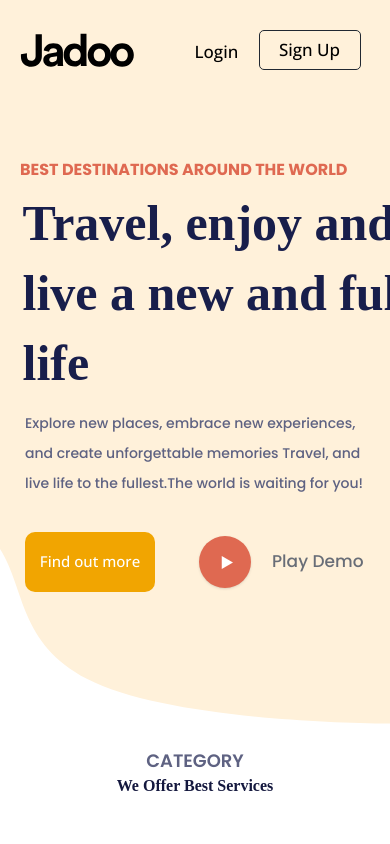
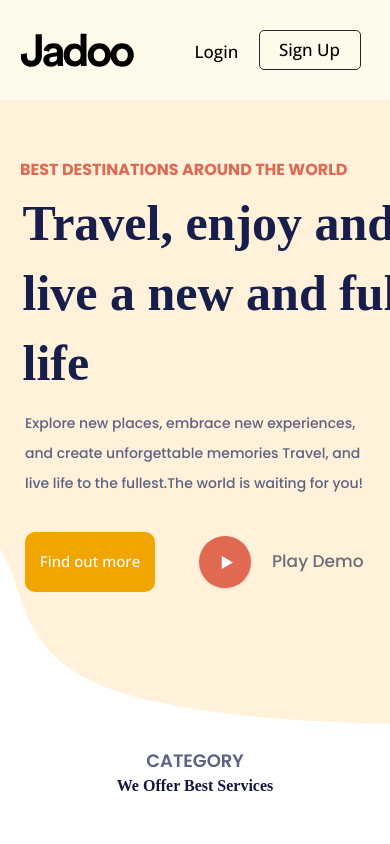
Before and after one commit to Bigbilly-github/landingPage, a React (Vite) app: page / in a window 390 px wide. Shown: the top 844 px of the page. Built offline with nearby package versions, Linux system fonts and the light colour scheme; a web font is replaced by a local one.

Commit message:
adding a background  color to the header

```diff
--- a/src/components/destinations.jsx
+++ b/src/components/destinations.jsx
@@ -30,7 +30,7 @@ function Destinations (){
 
     return(
         <>
-            <section className="w-[100vw] sm:h-auto h-[1550px] flex justify-center  lg:mt-[143px] sm:mt-[103px] -mt-[143px]    " >
+            <section className="w-[100vw] sm:h-auto h-[1550px] flex justify-center  lg:mt-[143px] sm:mt-[103px] mt-[103px]    " >
                 <div className="w-[1228px] h-[525px]   ">
                     <div className="flex items-center flex-col  mb-[60px]">
                         <p className="font-poppins lg:text-[20px] text-[18px]  font-semibold text-[#5E6282]">
--- a/src/components/header.jsx
+++ b/src/components/header.jsx
@@ -3,9 +3,12 @@ import logo from '../svg/header/Jadoo.svg'
 
 function Header () {
 
+
+
+
     return(
         <>
-        <header className="w-[100vw] h-[100px] flex justify-center items-center fixed top-0 z-20">
+        <header  className="w-[100vw] h-[100px] bg-amber-50 flex justify-center items-center fixed top-0 z-20">
             <div className='flex w-[90vw]  lg:w-[1160px] h-[40px] items-center  justify-between  '>
                     <img src={logo} alt="image of the web logo" className='w-[114.91px] h-[33.99] xl:ml-0 lg:ml-[20px] md:mr-[222px]  xl:mr-[222px] lg:mr-[150px] '/>
 
--- a/src/components/susbcribe.jsx
+++ b/src/components/susbcribe.jsx
@@ -12,7 +12,8 @@ function Subscribe (){
                 Subscribe to get updates about Jadoo
                 </p>
                 <form  className='flex sm:gap-[30px] gap-[15px] w-'>
-                    <input type="email" placeholder='Email'  className='bg-[#FFFFFF] xl:w-[421px]  lg:w-[351px] md:w-[301px] w-[200px] h-[40px] md:h-[68px] rounded-[10px] pl-[20px] font-poppins font-normal text-[14px]' />
+                    <label htmlFor="email"></label>
+                    <input type="email" placeholder='Email' id='email' name='email' className='bg-[#FFFFFF] xl:w-[421px]  lg:w-[351px] md:w-[301px] w-[200px] h-[40px] md:h-[68px] rounded-[10px] pl-[20px] font-poppins font-normal text-[14px]' />
                     <button className='md:w-[180px] w-[80px] font-sans font-semibold text-[10px] md:text-[17px] border-0 text-[#FFFFFF] h-[40px] md:h-[68px] bg-[#FF7D68] rounded-[10px] '>
                     Subscribe
 
--- a/src/index.css
+++ b/src/index.css
@@ -1,6 +1,6 @@
 @import "tailwindcss";
 
-@theme {
+@theme  {
 
 
       --font-sans: "Open Sans" ;
@@ -8,28 +8,29 @@
       --font-volx: "Volkhov" ;
 
 
+}
 
 
+body{
 
+
+  background-image: url(/src/svg/body/Decore.svg), url(/src/svg/body/group4.svg);
+  background-repeat: no-repeat no-repeat;
+  background-position: top right,  1229px 966px;
+  padding-top: 100px;
+  background-color: #FFFFFF;
 
 
 }
 
 
-body{
-  background-image: url(/src/svg/body/Decore.svg), url(/src/svg/body/group4.svg);
-  background-repeat: no-repeat no-repeat;
-  background-position: top right,  1229px 966px;
 
-  padding-top: 100px;
-  background-color: #FFFFFF;
-
-
-}
 html, body {
   overflow-x: hidden;
   width: 100vw;
 }
+
+
 #root {
   overflow-x: hidden;
 }
--- a/vite.config.js
+++ b/vite.config.js
@@ -8,5 +8,5 @@ export default defineConfig({
     tailwindcss(),
     react()
   ],
-  base: '/landingPage/',
+  base: '/landingPage',
 })
```
